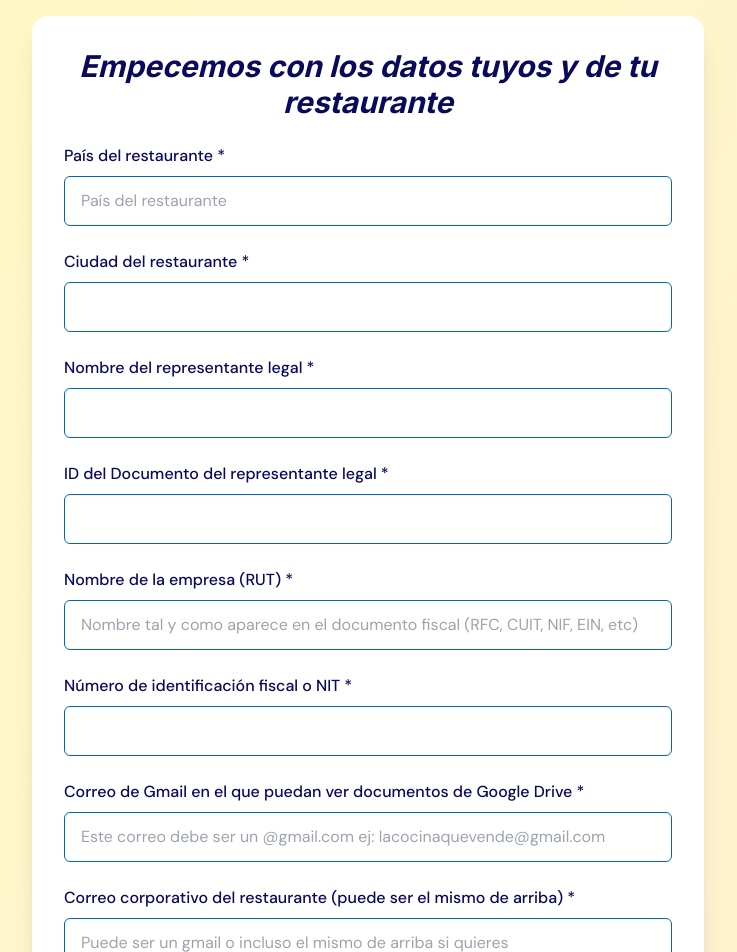
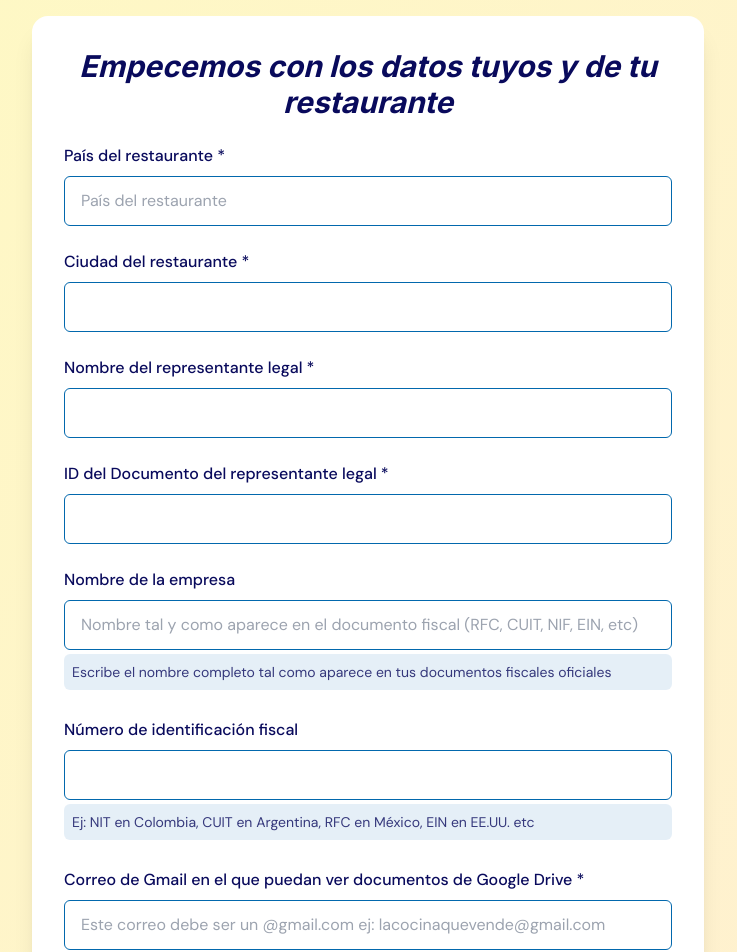
Before and after one commit to automatizacionesia/lcqv-onboarding, a Next.js app: page /restaurant/form in a window 1280 px wide. Shown: the top 952 px of the page, without its empty margins (272-1009 px from the left). Built offline with nearby package versions, Linux system fonts and the light colour scheme.

Commit message:
Arreglo de nombres de docs legales

```diff
--- a/app/restaurant/form/page.tsx
+++ b/app/restaurant/form/page.tsx
@@ -193,23 +193,29 @@ export default function RestaurantForm() {
           </div>
 
           <div>
-            <label className="block font-medium mb-2 text-electricidad">Nombre de la empresa (RUT) *</label>
+            <label className="block font-medium mb-2 text-electricidad">Nombre de la empresa</label>
             <input
               className="w-full rounded-md border border-frescura bg-white px-4 py-3 text-electricidad focus:border-agilidad focus:outline-none focus:ring-2 focus:ring-agilidad transition-all duration-300"
               value={form.empresa}
               onChange={e => handleChange("empresa", e.target.value)}
               placeholder="Nombre tal y como aparece en el documento fiscal (RFC, CUIT, NIF, EIN, etc)"
             />
+            <div className="text-sm text-electricidad/80 mt-1 bg-frescura/10 p-2 rounded-md mb-1">
+              Escribe el nombre completo tal como aparece en tus documentos fiscales oficiales
+            </div>
             {errors.empresa && <span className="text-red-500 text-sm mt-1">{errors.empresa}</span>}
           </div>
 
           <div>
-            <label className="block font-medium mb-2 text-electricidad">Número de identificación fiscal o NIT *</label>
+            <label className="block font-medium mb-2 text-electricidad">Número de identificación fiscal</label>
             <input
               className="w-full rounded-md border border-frescura bg-white px-4 py-3 text-electricidad focus:border-agilidad focus:outline-none focus:ring-2 focus:ring-agilidad transition-all duration-300"
               value={form.nit}
               onChange={e => handleChange("nit", e.target.value)}
             />
+            <div className="text-sm text-electricidad/80 mt-1 bg-frescura/10 p-2 rounded-md mb-1">
+              Ej: NIT en Colombia, CUIT en Argentina, RFC en México, EIN en EE.UU. etc
+            </div>
             {errors.nit && <span className="text-red-500 text-sm mt-1">{errors.nit}</span>}
           </div>
 
```
